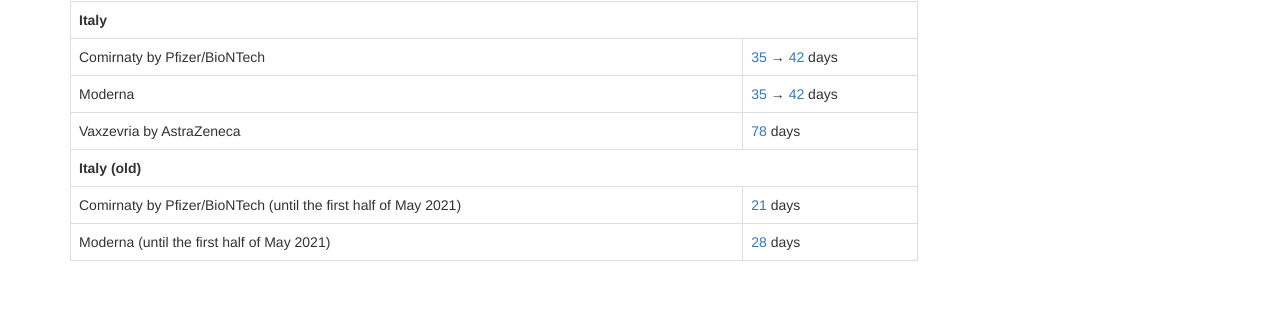
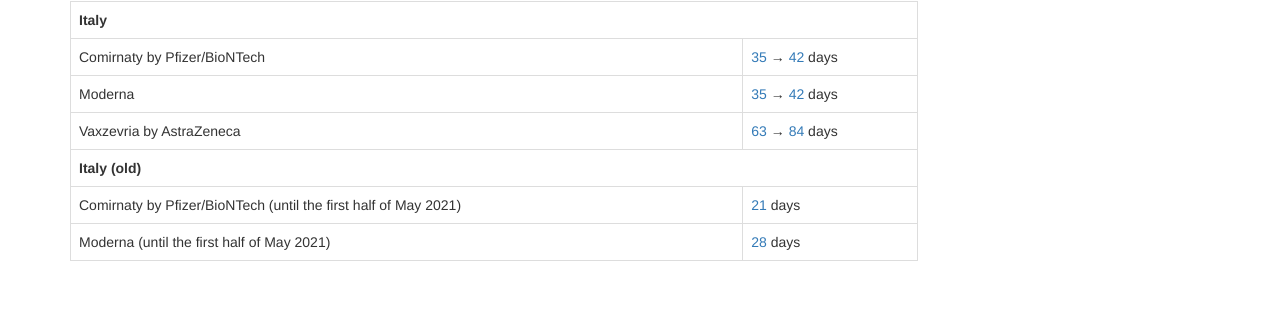
Before and after one commit to mlocati/mlocati.github.io, a Jekyll site: the page built from _articles/vaccine-second-shot.md, in a window 1280 px wide. Shown: the part 347-662 px from the top of the page. Built offline with Jekyll 4.4.1, drawn with Linux system fonts in a browser that asks for light colours.

Commit message:
Fix range of Vaxzevria in Italy

```diff
--- a/_articles/vaccine-second-shot.md
+++ b/_articles/vaccine-second-shot.md
@@ -50,7 +50,7 @@
         </tr>
         <tr>
             <td>Vaxzevria by AstraZeneca</td>
-            <td><a href="#" class="days-preset" data-days="78"></a> days</td>
+            <td><a href="#" class="days-preset" data-days="63"></a> &rarr; <a href="#" class="days-preset" data-days="84"></a> days</td>
         </tr>
         <tr>
             <th colspan="2">Italy (old)</th>
```
